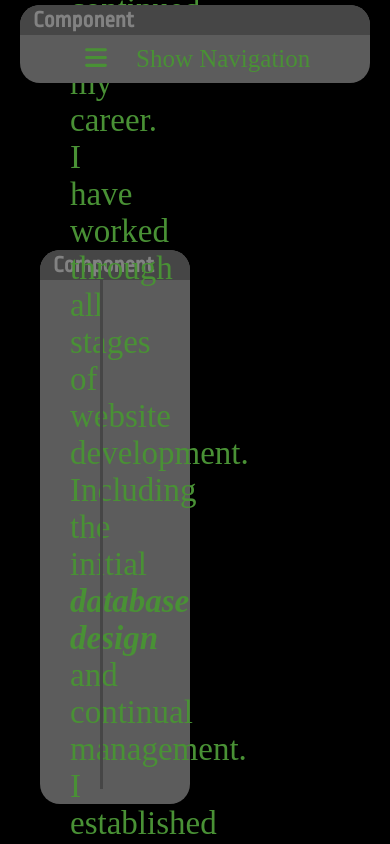
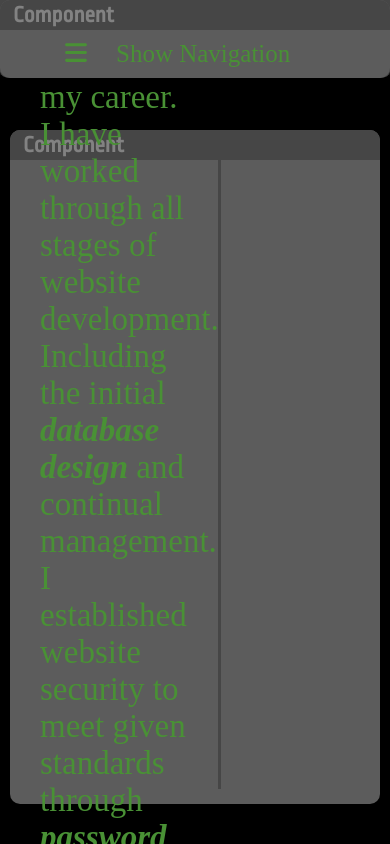
Before and after one commit to spencercheney/portfolio, a Next.js app: page /aboutMe in a window 390 px wide. Shown: the top 844 px of the page. Built offline with nearby package versions, Linux system fonts and the light colour scheme; a web font is replaced by a local one.

Commit message:
container is responsive

```diff
--- a/components/sidebar.js
+++ b/components/sidebar.js
@@ -17,7 +17,7 @@ export default function Sidebar({ goToLink }) {
     const isControlOpen = getComputedStyle(displayControl.current).display != "none"
 
     if(!isControlOpen || show) {
-      list.current.style.display = "inline-block"
+      list.current.style.display = "block"
     } else {
       list.current.style.display = "none"
     }
--- a/styles/component.module.css
+++ b/styles/component.module.css
@@ -25,3 +25,13 @@
     line-height: 30px;
   }
 }
+
+@media (max-width:485px) {
+  .component {
+    border-radius: 10px;
+  }
+
+  .header {
+    border-radius: 10px 10px 0 0;
+  }
+}
--- a/styles/container.module.css
+++ b/styles/container.module.css
@@ -56,3 +56,100 @@
     display: none;
   }
 }
+
+@media (max-width:1450px) {
+  .container {
+    width: calc(100% - 50px);
+    left: 50%;
+    transform: translateX(-50%);
+  }
+
+  .open {
+    height: calc(100vh - 170px);
+  }
+
+  @keyframes raise {
+    0% {
+      height: 0px;
+      display: none;
+    }
+    100% {
+      height: calc(100vh - 170px);
+      display: block;
+    }
+  }
+}
+
+@media (max-width:1069px) {
+  .open {
+    height: calc(100vh - 220px);
+  }
+
+  @keyframes raise {
+    0% {
+      height: 0px;
+      display: none;
+    }
+    100% {
+      height: calc(100vh - 220px);
+      display: block;
+    }
+  }
+}
+
+@media (max-width:685px) {
+  .open {
+    height: calc(100vh - 270px);
+  }
+
+  @keyframes raise {
+    0% {
+      height: 0px;
+      display: none;
+    }
+    100% {
+      height: calc(100vh - 270px);
+      display: block;
+    }
+  }
+}
+
+@media (max-width:499px) {
+  .open {
+    height: calc(100vh - 320px);
+  }
+
+  @keyframes raise {
+    0% {
+      height: 0px;
+      display: none;
+    }
+    100% {
+      height: calc(100vh - 320px);
+      display: block;
+    }
+  }
+}
+
+@media (max-width:485px) {
+  .open {
+    height: calc(100vh - 170px);
+  }
+
+  @keyframes raise {
+    0% {
+      height: 0px;
+      display: none;
+    }
+    100% {
+      height: calc(100vh - 170px);
+      display: block;
+    }
+  }
+}
+
+@media (max-width:435px) {
+  .container {
+    width: calc(100% - 20px);
+  }
+}
--- a/styles/sidebar.module.css
+++ b/styles/sidebar.module.css
@@ -68,7 +68,7 @@
     top: 5px;
     right: 50%;
     transform: translateX(50%);
-    width: calc(100% - 40px);
+    width: calc(100% - 50px);
     display: inline-block;
   }
 
@@ -85,7 +85,15 @@
   }
 }
 
-@media (max-width:475px) {
+@media (max-width:485px) {
+  .sidebar {
+    border-radius: 0 0 10px 10px;
+    border-bottom: 4px solid black;
+    width: 100%;
+    top: 0px;
+    background-color: #464646;
+  }
+
   .list {
     text-align: left;
     display: none;
```
